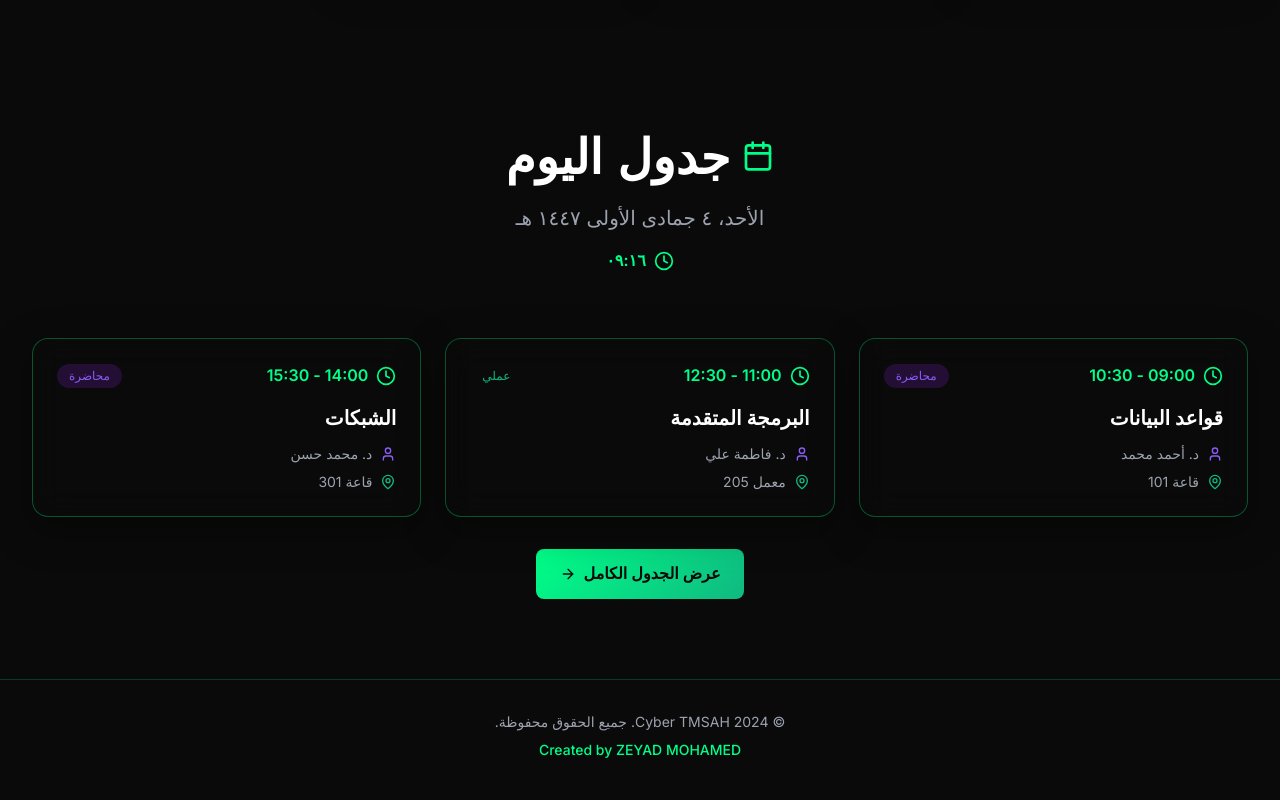
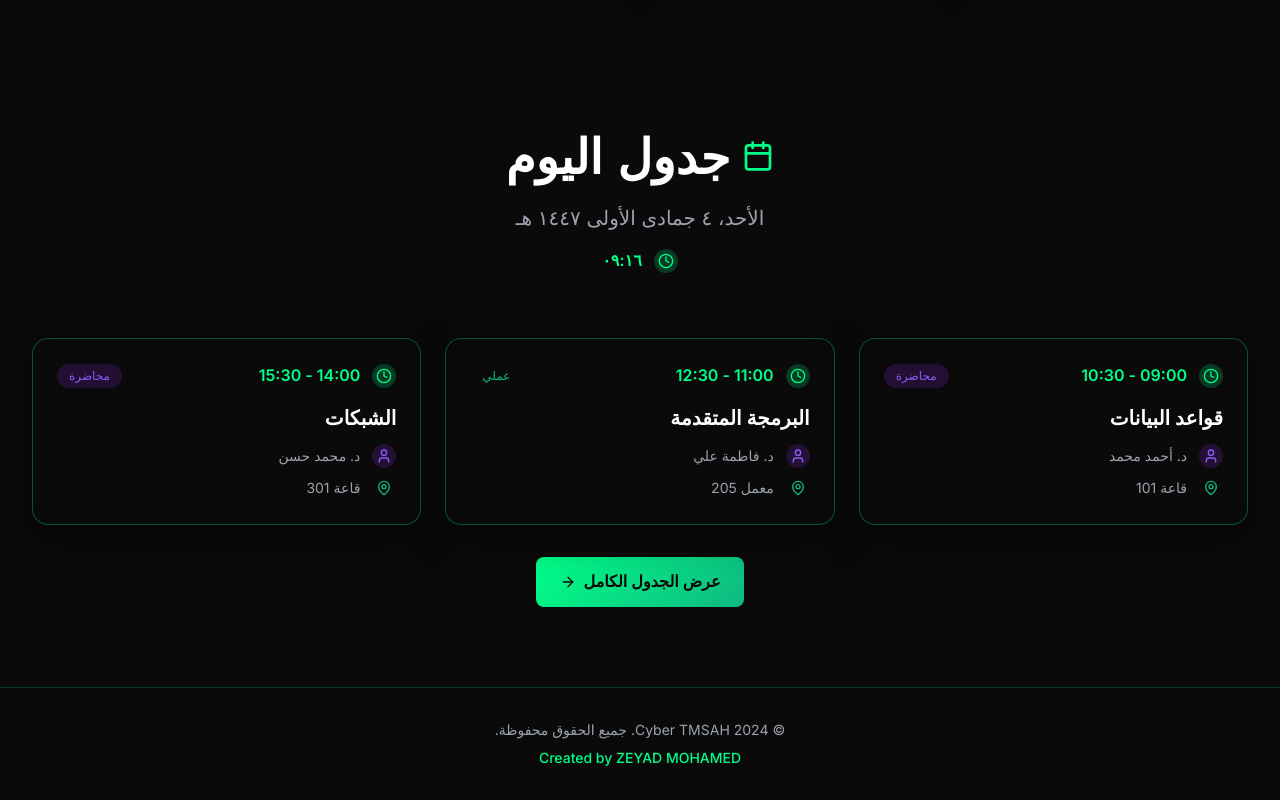
Before and after one commit to phoenixcrypto/cyber-tmsah, a Next.js app: page / in a window 1280 px wide. Shown: the part 1354-2154 px from the top of the page. Built offline with nearby package versions, Linux system fonts and the light colour scheme.

Commit message:
Fix contact page issues: Add colored backgrounds to all icons, improve spacing and consistency

```diff
--- a/app/contact/page.tsx
+++ b/app/contact/page.tsx
@@ -69,11 +69,15 @@ export default function ContactPage() {
                 <p className="text-xl text-cyber-neon mb-4">مطور ومصمم المنصة</p>
                 <div className="flex flex-wrap gap-4 justify-center md:justify-end mb-6">
                   <div className="flex items-center gap-2 text-dark-300">
-                    <Code className="w-5 h-5 text-cyber-green" />
+                    <div className="w-6 h-6 bg-cyber-green/20 rounded-full flex items-center justify-center">
+                      <Code className="w-4 h-4 text-cyber-green" />
+                    </div>
                     <span>مطور Full Stack</span>
                   </div>
                   <div className="flex items-center gap-2 text-dark-300">
-                    <Award className="w-5 h-5 text-cyber-violet" />
+                    <div className="w-6 h-6 bg-cyber-violet/20 rounded-full flex items-center justify-center">
+                      <Award className="w-4 h-4 text-cyber-violet" />
+                    </div>
                     <span>مصمم UI/UX</span>
                   </div>
                 </div>
@@ -132,7 +136,9 @@ export default function ContactPage() {
             <div className="grid grid-cols-1 md:grid-cols-2 gap-8">
               <div className="text-right">
                 <div className="flex items-center gap-3 mb-4">
-                  <HeadphonesIcon className="w-5 h-5 text-cyber-green" />
+                  <div className="w-8 h-8 bg-cyber-green/20 rounded-full flex items-center justify-center">
+                    <HeadphonesIcon className="w-5 h-5 text-cyber-green" />
+                  </div>
                   <h4 className="text-xl font-semibold text-dark-100">
                     الدعم الفني
                   </h4>
@@ -145,7 +151,9 @@ export default function ContactPage() {
 
               <div className="text-right">
                 <div className="flex items-center gap-3 mb-4">
-                  <HelpCircle className="w-5 h-5 text-cyber-violet" />
+                  <div className="w-8 h-8 bg-cyber-violet/20 rounded-full flex items-center justify-center">
+                    <HelpCircle className="w-5 h-5 text-cyber-violet" />
+                  </div>
                   <h4 className="text-xl font-semibold text-dark-100">
                     الاستفسارات العامة
                   </h4>
@@ -158,7 +166,9 @@ export default function ContactPage() {
 
               <div className="text-right">
                 <div className="flex items-center gap-3 mb-4">
-                  <MessageSquare className="w-5 h-5 text-cyber-blue" />
+                  <div className="w-8 h-8 bg-cyber-blue/20 rounded-full flex items-center justify-center">
+                    <MessageSquare className="w-5 h-5 text-cyber-blue" />
+                  </div>
                   <h4 className="text-xl font-semibold text-dark-100">
                     الملاحظات والاقتراحات
                   </h4>
@@ -171,7 +181,9 @@ export default function ContactPage() {
 
               <div className="text-right">
                   <div className="flex items-center gap-3 mb-4">
-                    <Users className="w-5 h-5 text-cyber-neon" />
+                    <div className="w-8 h-8 bg-cyber-neon/20 rounded-full flex items-center justify-center">
+                      <Users className="w-5 h-5 text-cyber-neon" />
+                    </div>
                     <h4 className="text-xl font-semibold text-dark-100">
                       الشراكات والتعاون
                     </h4>
--- a/app/page.tsx
+++ b/app/page.tsx
@@ -206,8 +206,10 @@ export default function HomePage() {
             <p className="text-lg sm:text-xl text-dark-300 max-w-3xl mx-auto">
               {getCurrentDate()}
             </p>
-            <div className="flex items-center justify-center gap-2 mt-4">
-              <Clock className="w-5 h-5 text-cyber-neon" />
+            <div className="flex items-center justify-center gap-3 mt-4">
+              <div className="w-6 h-6 bg-cyber-neon/20 rounded-full flex items-center justify-center">
+                <Clock className="w-4 h-4 text-cyber-neon" />
+              </div>
               <span className="text-cyber-neon font-semibold">{getCurrentTime()}</span>
             </div>
           </div>
@@ -220,8 +222,10 @@ export default function HomePage() {
                 style={{ animationDelay: `${index * 0.1}s` }}
               >
                 <div className="flex items-center justify-between mb-4">
-                  <div className="flex items-center gap-2">
-                    <Clock className="w-5 h-5 text-cyber-neon" />
+                  <div className="flex items-center gap-3">
+                    <div className="w-6 h-6 bg-cyber-neon/20 rounded-full flex items-center justify-center">
+                      <Clock className="w-4 h-4 text-cyber-neon" />
+                    </div>
                     <span className="text-cyber-neon font-semibold">{schedule.time}</span>
                   </div>
                   <span className={`px-3 py-1 rounded-full text-xs font-medium ${
@@ -238,12 +242,16 @@ export default function HomePage() {
                 </h3>
 
                 <div className="space-y-2">
-                  <div className="flex items-center gap-2 text-dark-300">
+                      <div className="flex items-center gap-3 text-dark-300">
+                        <div className="w-6 h-6 bg-cyber-violet/20 rounded-full flex items-center justify-center">
                           <User className="w-4 h-4 text-cyber-violet" />
+                        </div>
                         <span className="text-sm">{schedule.instructor}</span>
                       </div>
-                  <div className="flex items-center gap-2 text-dark-300">
+                      <div className="flex items-center gap-3 text-dark-300">
+                        <div className="w-6 h-6 bg-cyber-green/20 rounded-full flex items-center justify-center">
                           <MapPin className="w-4 h-4 text-cyber-green" />
+                        </div>
                         <span className="text-sm">{schedule.room}</span>
                       </div>
                 </div>
```
Lines whose indentation alone changed are shown as unchanged.
